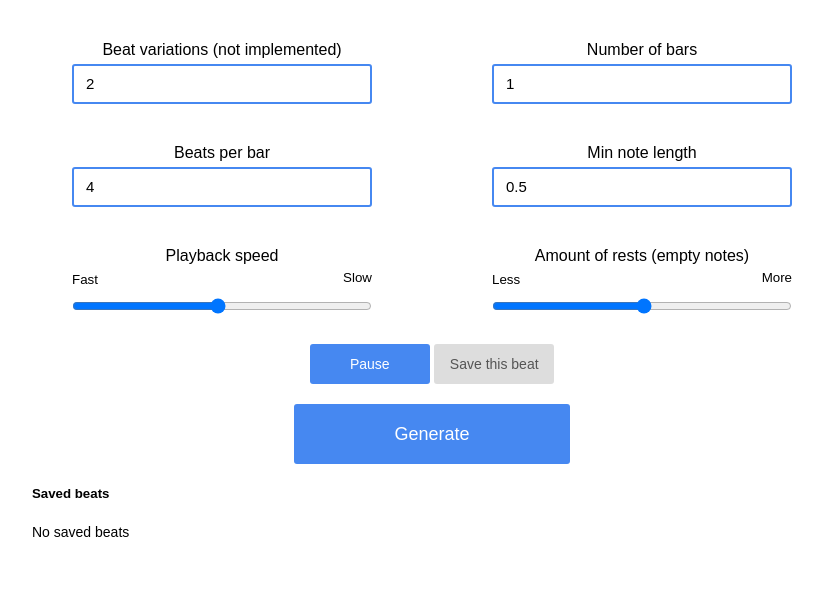
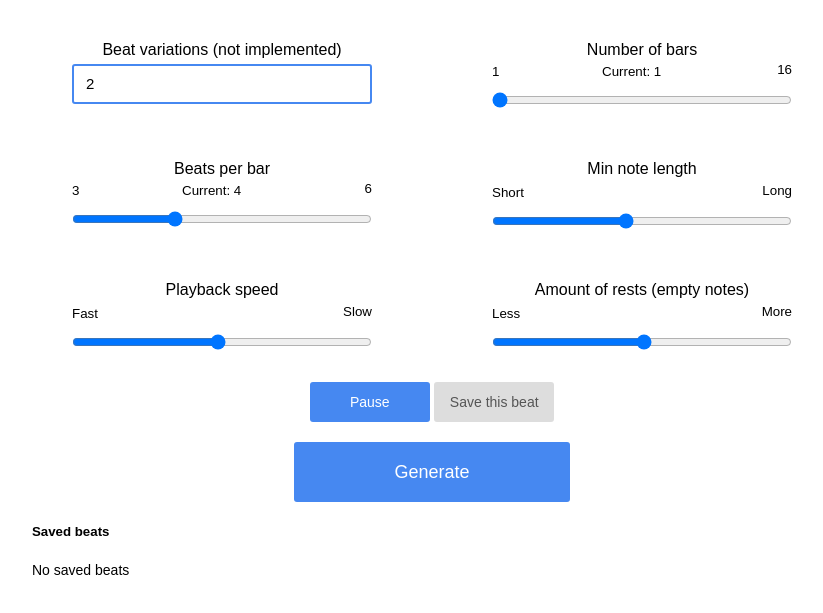
Before and after one commit to benwigley/song-starter, a plain HTML site: page index.html in a window 1280 px wide. Shown: the part 79-692 px from the top of the page, without its empty margins (208-1031 px from the left). Drawn offline with Linux system fonts and the light colour scheme.

Commit message:
Use sliders instead of number inputs

```diff
--- a/css/forms.css
+++ b/css/forms.css
@@ -27,7 +27,11 @@ textarea {
 
 input[type=range] {
   width: 100%;
-  margin: 10px 0;
+  margin: 12px 0;
 }
-.range-labels small {
+.range-labels .center {
+  display: block;
+  width: 80px;
+  margin: 0 auto;
+  margin-bottom: -17px;
 }
--- a/index.html
+++ b/index.html
@@ -18,21 +18,48 @@
 
       <div class="input-container">
         <label>Number of bars</label>
-        <input type="number"
+        <div class="range-labels">
+          <small class="center">
+            Current: <span class="current-value" data-content="numBars"></span>
+          </small>
+          <small class="pull-right">16</small>
+          <small>1</small>
+        </div>
+        <input type="range"
+               min="1"
+               max="16"
+               step="1"
                data-option="numBars"
                data-reset="true">
       </div>
 
       <div class="input-container">
         <label>Beats per bar</label>
-        <input type="number"
+        <div class="range-labels">
+          <small class="center">
+            Current: <span class="current-value" data-content="beatsPerBar"></span>
+          </small>
+          <small class="pull-right">6</small>
+          <small>3</small>
+        </div>
+        <input type="range"
+               min="3"
+               max="6"
+               step="1"
                data-option="beatsPerBar"
                data-reset="true">
       </div>
 
       <div class="input-container">
         <label>Min note length</label>
-        <input type="number"
+        <div class="range-labels">
+          <small class="pull-right">Long</small>
+          <small>Short</small>
+        </div>
+        <input type="range"
+               min="0.10"
+               max="1"
+               step="0.05"
                data-option="minNoteLength"
                data-reset="true">
       </div>
--- a/js/generator.js
+++ b/js/generator.js
@@ -1,6 +1,6 @@
 'use strict';
 
-(function() {
+$(document).ready(function() {
 
   // Global vars
   var barLooper = null;
@@ -53,6 +53,9 @@
     beatLengthSeconds: 0.4,
     restLikelyhoodPercentage: 38
   });
+
+  // Prevent and infinite loop
+  if (options.minNoteLength <= 0) options.minNoteLength = 0.25;
 
   var sounds = {
     tomtom: new Audio('sounds/tomtom.mp3'),
@@ -123,8 +126,6 @@
    * Creates the random rythm, and starts the music.
    */
   var resetGenerator = function() {
-
-    // Create the random rythm
     fillBars();
     resetPlaybackLoop();
   };
@@ -211,18 +212,31 @@
 
       $savedBeatItems.removeClass('active');
       $el.addClass('active');
+
+      setDefaultInputValues();
+      updateUi();
+      play();
     });
   };
 
 
-  $(document).ready(function() {
+  var updateUi = function() {
+    $('[data-content]').each(function() {
+      var $el = $(this);
+      $el.text(options[$el.data('content')]);
+    });
+  };
 
-    // Set default values on sliders
+  var setDefaultInputValues = function() {
     $('[data-option]').each(function() {
       var $el = $(this);
-      var defaultValue = options[$el.data('option')]
-      $el.val(defaultValue);
+      $el.val(options[$el.data('option')]);
     });
+  };
+
+
+  setDefaultInputValues();
+  updateUi();
 
   // Update generator each time a value changes
   $('[data-option]').on('change', function(e) {
@@ -243,10 +257,12 @@
     } else {
       resetPlaybackLoop();
     }
+    updateUi();
   });
 
   $('#generate-button').on('click', function() {
     resetGenerator();
+    $('.saved-beat').removeClass('active');
     $playPuaseButton.text('Pause');
     var playing = true;
   });
@@ -259,21 +275,26 @@
 
   // Setup play / pause
   var $playPuaseButton = $('#play-pause-button');
+
+  var play = function() {
+    resetPlaybackLoop();
+    $playPuaseButton.text('Pause');
+    playing = true;
+  };
+  var pause = function() {
+    clearInterval(barLooper);
+    $playPuaseButton.text('Play');
+    playing = false;
+  };
+
   var playing = true;
   var playPause = function() {
-      if (playing) {
-        clearInterval(barLooper);
-        $playPuaseButton.text('Play');
-      } else {
-        resetPlaybackLoop();
-        $playPuaseButton.text('Pause');
-      }
-      playing = !playing;
+    if (playing) return pause();
+    play();
   };
   $playPuaseButton.on('click', playPause);
 
   // Render the saved beats
   renderSavedBeats();
+
 });
-
-})();
```
Lines whose indentation alone changed are shown as unchanged.
